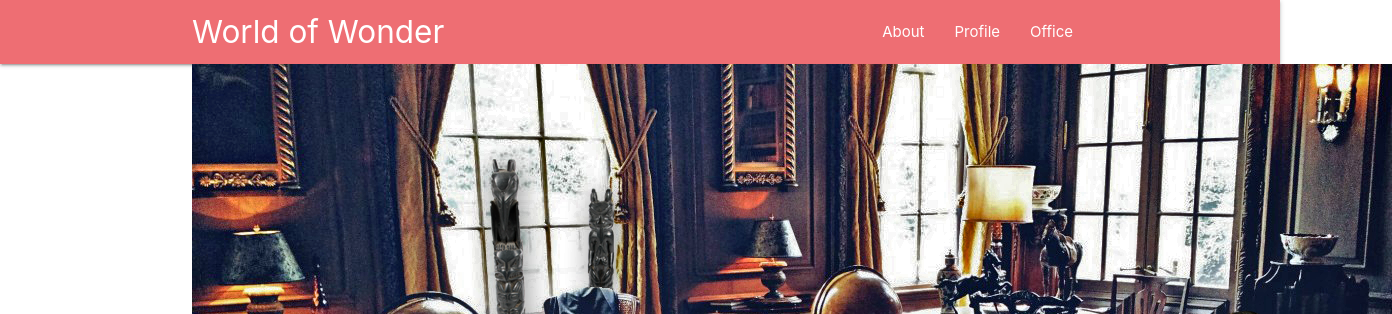
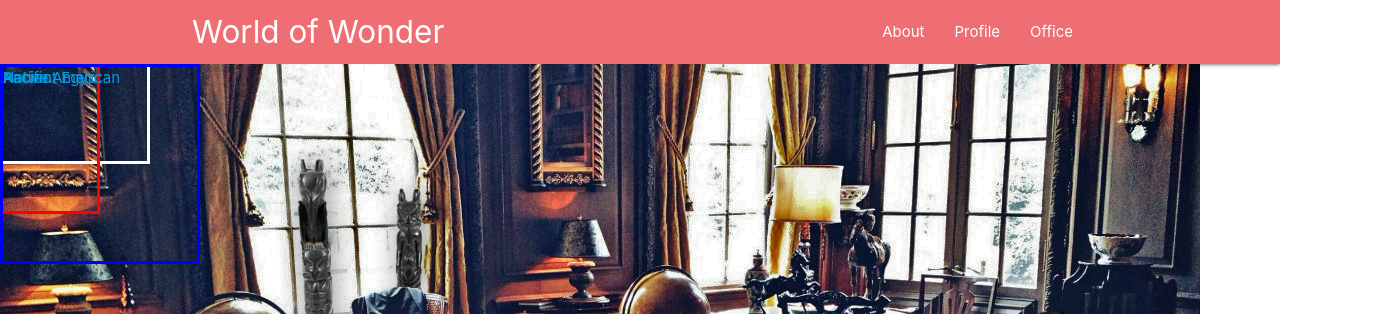
Before and after one commit to jdephil/World-of-Wonder-frontend, a React (Create React App) app: page /office in a window 1280 px wide. Shown: the top 314 px of the page, 1392 px wide, since content can reach past the window. Built offline with nearby package versions, Linux system fonts and the light colour scheme.

Commit message:
placing office divs/links

```diff
--- a/src/components/Office.jsx
+++ b/src/components/Office.jsx
@@ -1,10 +1,16 @@
 import React from 'react';
+import { Link } from 'react-router-dom';
+import './Office.css'
 
 const Office = () => {
+
     return (
-        <div class = "container">
-            <img src='./office1.png' alt='Office with artifacts'/>
-        </div>
+            <main>
+                <Link className='egyptPortalLink col l6' to='/ancientEgypt'>Ancient Egypt</Link>
+                <Link className='pacificPortalLink' to='/pacific'>Pacific</Link>
+                <Link className='nativePortalLink' to='/nativeAmerican'>Native American</Link>
+                <img className='officeImg' src='./office1.png' alt='Office with artifacts'/>
+            </main>
     );
 };
 
```
